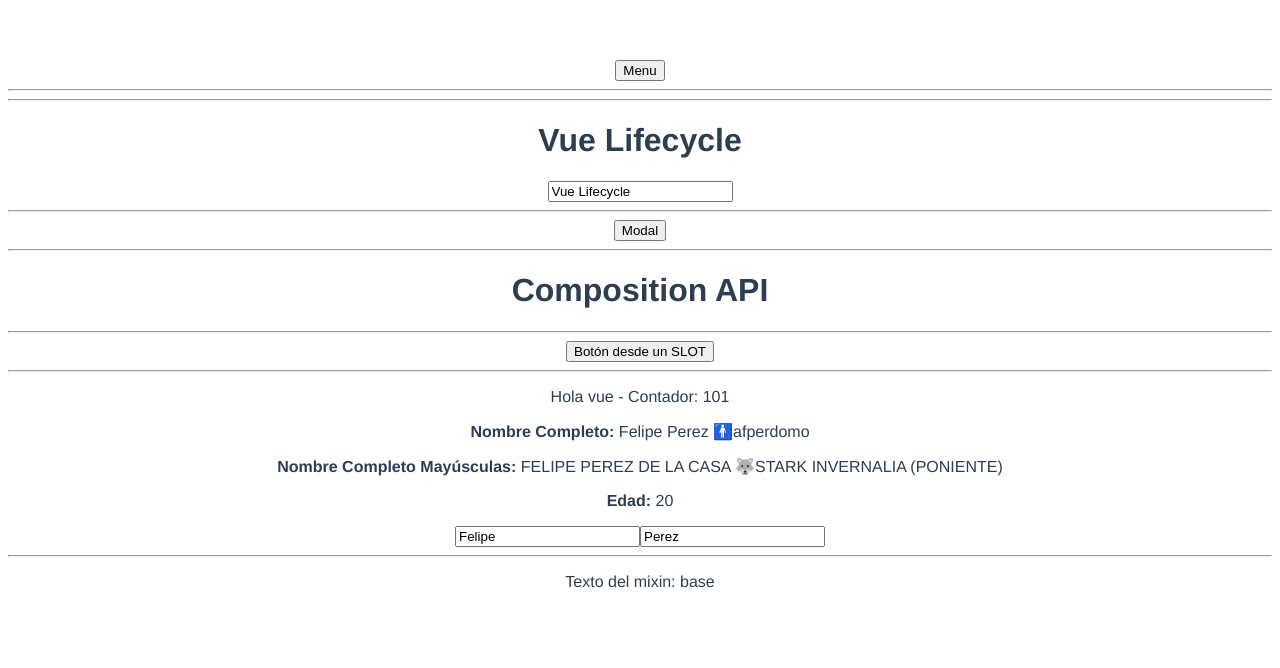
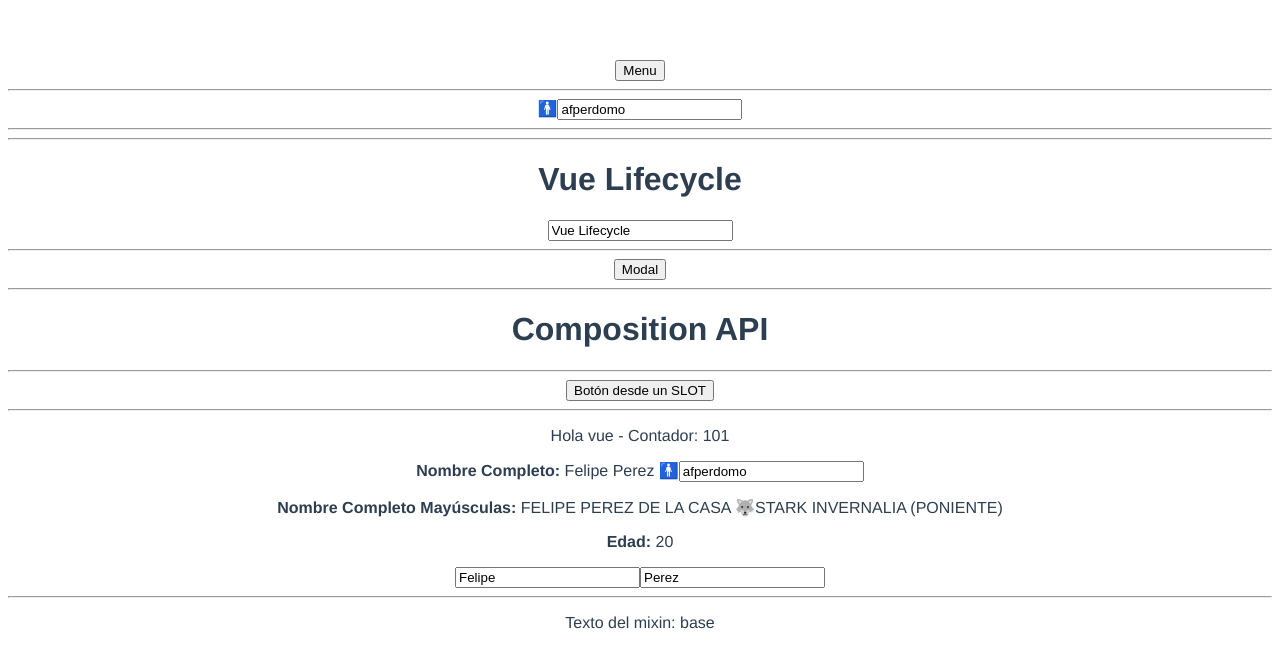
Before and after one commit to afperdomo2/curso-vue-composition-api, a Vue app: page / in a window 1280 px wide. Shown: the top 668 px of the page. Built offline with nearby package versions, Linux system fonts and the light colour scheme.

Commit message:
Provide e Inject con variables reactivas

```diff
--- a/src/App.vue
+++ b/src/App.vue
@@ -1,6 +1,9 @@
 <template>
   <div>
     <button @click="show = !show">Menu</button>
+    <hr />
+
+    🚹<input type="text" v-model="username" />
     <hr />
 
     <Transition name="fade">
@@ -25,7 +28,7 @@
 </template>
 
 <script>
-import { provide } from "vue";
+import { ref, provide } from "vue";
 import NavMenu from "./components/NavMenu.vue";
 import CompositionApi from "./components/CompositionApi.vue";
 import LifeCycle from "./components/LifeCycle.vue";
@@ -45,7 +48,11 @@ export default {
     };
   },
   setup() {
-    provide("username", "afperdomo");
+    const username = ref("afperdomo");
+    provide("username", username);
+    return {
+      username,
+    };
   },
 };
 </script>
--- a/src/components/CompositionApi.vue
+++ b/src/components/CompositionApi.vue
@@ -6,7 +6,8 @@
   <p>{{ text }} - Contador: {{ counter }}</p>
   <p>
     <b>Nombre Completo:</b>
-    {{ persona.nombreCompleto }} 🚹{{ username }}
+    {{ persona.nombreCompleto }}
+    🚹<input type="text" v-model="username" />
   </p>
   <p>
     <b>Nombre Completo Mayúsculas:</b>
@@ -71,7 +72,6 @@ export default {
      * const continente = ref(props.continente);
      */
 
-    // De esta forma la variable no es reactiva
     const username = inject("username");
 
     // Reactive
```
